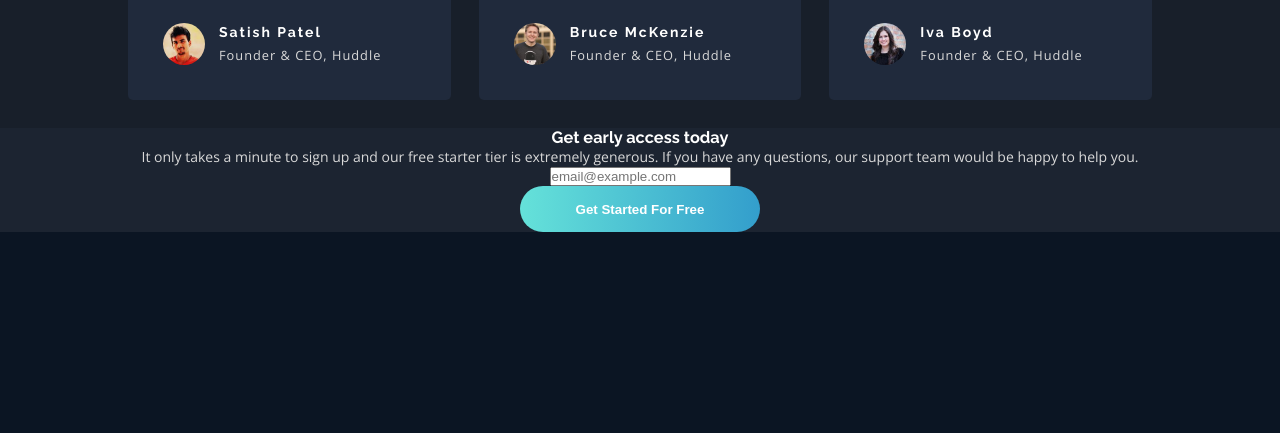
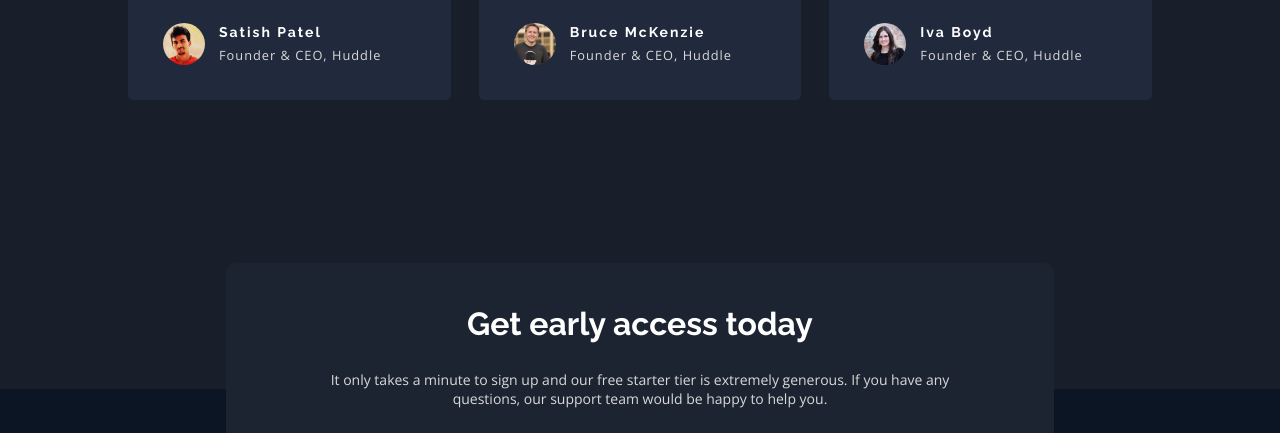
Before and after one commit to Muhammadkadhim/Fylo, a plain HTML site: page index.html in a window 1280 px wide. Shown: the part 2350-2783 px from the top of the page. Drawn offline with nearby package versions, Linux system fonts and the light colour scheme.

Commit message:
Styled signup form

```diff
--- a/style.css
+++ b/style.css
@@ -437,6 +437,64 @@ footer .footer-content .social-icons .instagram {
     font-size: 0.8rem;
 }
 
+/* signup form */
+.signup-form {
+    background-color: var(--clr-primary-300);
+}
+
+.signup-form .container {
+    background-color: var(--clr-primary-200);
+    padding: 2em 1em 1.5em 1em;
+    width: 85%;
+    max-width: 800px;
+    display: flex;
+    flex-direction: column;
+    gap: 2em;
+    border-radius: 10px;
+    translate: 0 145px;
+}
+
+.signup-form form {
+    display: flex;
+    flex-direction: column;
+    align-items: center;
+    gap: 2em;
+}
+
+.signup-form form div {
+    display: flex;
+    flex-direction: column;
+    align-items: flex-start;
+    gap: 0.5em;
+    position: relative;
+}
+
+.signup-form form div span {
+    font-size: 0.7rem;
+    color: var(--clr-accent-light-red);
+    display: none;
+    position: absolute;
+    bottom: -20px;
+    left: 28px;
+}
+
+.signup-form form div span.error {
+    display: inline;
+}
+
+.signup-form form input {
+    border-radius: 100vw;
+    min-width: 16em;
+    height: 3.5em;
+    border: none;
+    outline: none;
+    padding-left: 2em;
+}
+
+.signup-form form input::placeholder {
+    color: var(--clr-neutral-200);
+}
+
 /* -----media queries----- */
 
 /* navbar media queries */
@@ -593,3 +651,31 @@ footer .footer-content .social-icons .instagram {
         height: 1.5rem;
     }
 }
+
+/* signup form media queries */
+@media screen and (min-width: 720px) {
+    .signup-form form {
+        flex-direction: row;
+        justify-content: center;
+    }
+}
+
+@media screen and (min-width: 1200px) {
+    .signup-form .container {
+        padding-block: 3em;
+        translate: 0 135px;
+    }
+
+    .signup-form p {
+        width: 80%;
+        margin-inline: auto;
+    }
+
+    .signup-form h3 {
+        font-size: 2rem;
+    }
+
+    .signup-form form input {
+        width: 30em;
+    }
+}
```
